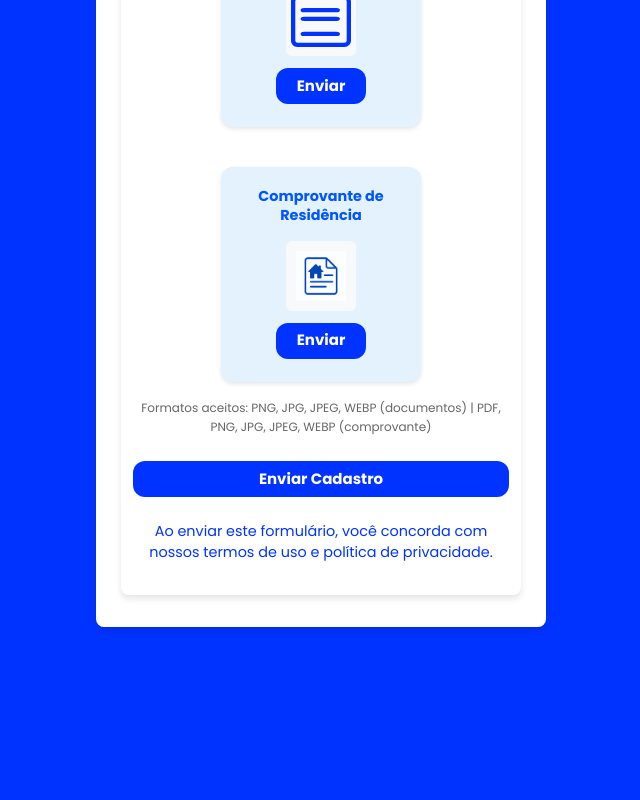
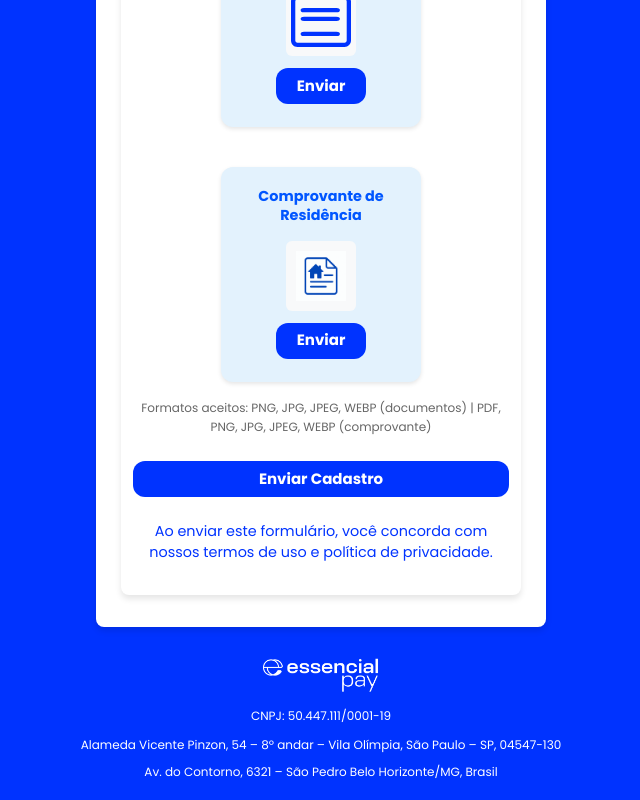
Before and after one commit to vitormartinsc/essencialpay-form-frontend, a React (Vite) app: page / in a window 1280 px wide. Shown: the part 1842-2642 px from the top of the page, without its empty margins (319-959 px from the left). Before the commit the page ends 2479 px from the top, so only its background shows below. Built offline with nearby package versions, Linux system fonts and the light colour scheme.

Commit message:
Final status before deploy preparation

```diff
--- a/src/App.tsx
+++ b/src/App.tsx
@@ -1,6 +1,7 @@
 import { ThemeProvider, createTheme, CssBaseline } from '@mui/material'
 import UserForm from './components/UserForm'
 import Header from './components/Header'
+import Footer from './components/Footer'
 import WhatsAppFloatButton from './components/WhatsAppFloatButton'
 import './App.css'
 
@@ -69,6 +70,7 @@ function App() {
         }}>
           <UserForm />
         </div>
+        <Footer />
         <WhatsAppFloatButton />
       </div>
     </ThemeProvider>
--- /dev/null
+++ b/src/components/Footer.tsx
@@ -0,0 +1,111 @@
+import React from 'react';
+import { Box, Typography } from '@mui/material';
+import EssencialLogo from './EssencialLogo';
+
+const Footer: React.FC = () => {
+  return (
+    <Box
+      className="App-footer-full"
+      sx={{
+        width: '100vw',
+        minWidth: '100vw',
+        maxWidth: '100vw',
+        background: 'transparent',
+        display: 'flex',
+        flexDirection: 'column',
+        alignItems: 'center',
+        justifyContent: 'center',
+        margin: 0,
+        padding: '20px 0',
+        position: 'relative',
+        left: 0,
+        right: 0,
+        transform: 'none',
+        boxSizing: 'border-box',
+        zIndex: 10,
+        marginTop: 'auto',
+      }}
+    >
+      <Box
+        className="App-footer-container"
+        sx={{
+          display: 'flex',
+          flexDirection: 'column',
+          alignItems: 'center',
+          justifyContent: 'center',
+          width: '100%',
+          maxWidth: '800px',
+          padding: '0 20px',
+        }}
+      >
+        {/* Logo */}
+        <EssencialLogo
+          className="App-footer-logo"
+          style={{
+            display: 'block',
+            width: 'auto',
+            height: '35px',
+            objectFit: 'contain',
+            margin: '0 0 15px 0',
+            padding: 0,
+          }}
+        />
+
+        {/* Company Info */}
+        <Box
+          sx={{
+            display: 'flex',
+            flexDirection: 'column',
+            alignItems: 'center',
+            textAlign: 'center',
+            gap: '5px',
+          }}
+        >
+
+
+          <Typography
+            variant="body2"
+            sx={{
+              color: '#ffffff',
+              fontSize: '12px',
+              fontFamily: '"Poppins", "Roboto", "Helvetica", "Arial", sans-serif',
+              margin: 0,
+            }}
+          >
+            CNPJ: 50.447.111/0001-19
+          </Typography>
+
+          <Typography
+            variant="body2"
+            sx={{
+              color: '#ffffff',
+              fontSize: '12px',
+              fontFamily: '"Poppins", "Roboto", "Helvetica", "Arial", sans-serif',
+              margin: '8px 0 0 0',
+              textAlign: 'center',
+              lineHeight: 1.4,
+            }}
+          >
+            Alameda Vicente Pinzon, 54 – 8º andar – Vila Olímpia, São Paulo – SP, 04547-130
+          </Typography>
+
+          <Typography
+            variant="body2"
+            sx={{
+              color: '#ffffff',
+              fontSize: '12px',
+              fontFamily: '"Poppins", "Roboto", "Helvetica", "Arial", sans-serif',
+              margin: '5px 0 0 0',
+              textAlign: 'center',
+              lineHeight: 1.4,
+            }}
+          >
+            Av. do Contorno, 6321 – São Pedro Belo Horizonte/MG, Brasil
+          </Typography>
+        </Box>
+      </Box>
+    </Box>
+  );
+};
+
+export default Footer;
--- a/src/utils/formatters.ts
+++ b/src/utils/formatters.ts
@@ -130,10 +130,22 @@ export const formatAgency = (value: string): string => {
 };
 
 /**
- * Format account input to allow digits and dash
+ * Format account input to XXXXXX-X pattern (6 digits + dash + 1 check digit)
  */
 export const formatAccount = (value: string): string => {
-  return value.replace(/[^0-9-]/g, '').slice(0, 15);
+  const onlyDigits = value.replace(/\D/g, '').slice(0, 7);
+  if (onlyDigits.length > 6) {
+    return onlyDigits.slice(0, 6) + '-' + onlyDigits.slice(6);
+  }
+  return onlyDigits;
+};
+
+/**
+ * Validate account number format
+ */
+export const validateAccount = (account: string): boolean => {
+  const cleanAccount = account.replace(/\D/g, '');
+  return cleanAccount.length >= 6 && cleanAccount.length <= 7;
 };
 
 /**
```
Also changed, not shown: src/components/UserForm.tsx (+150 -22 lines).
